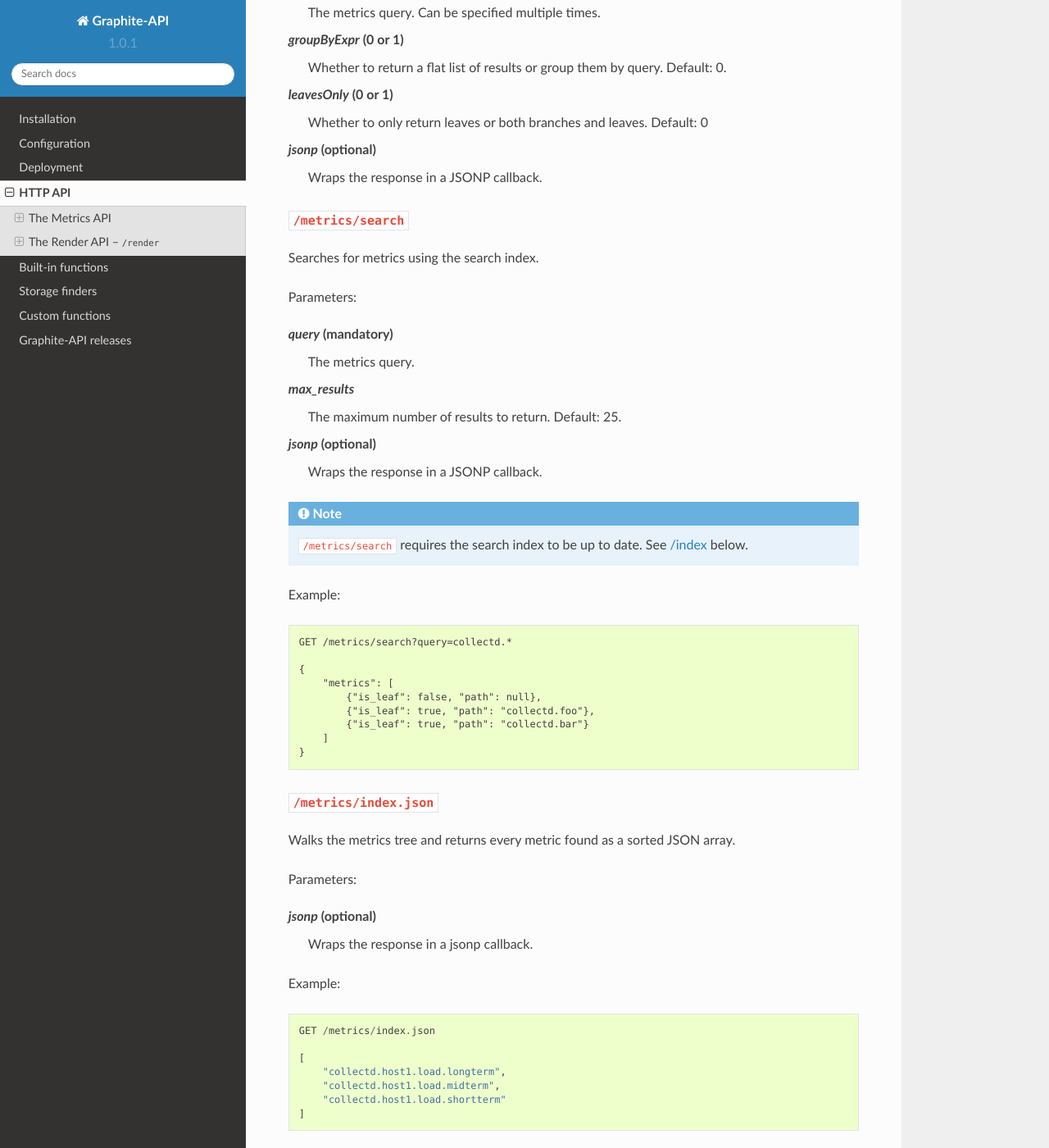
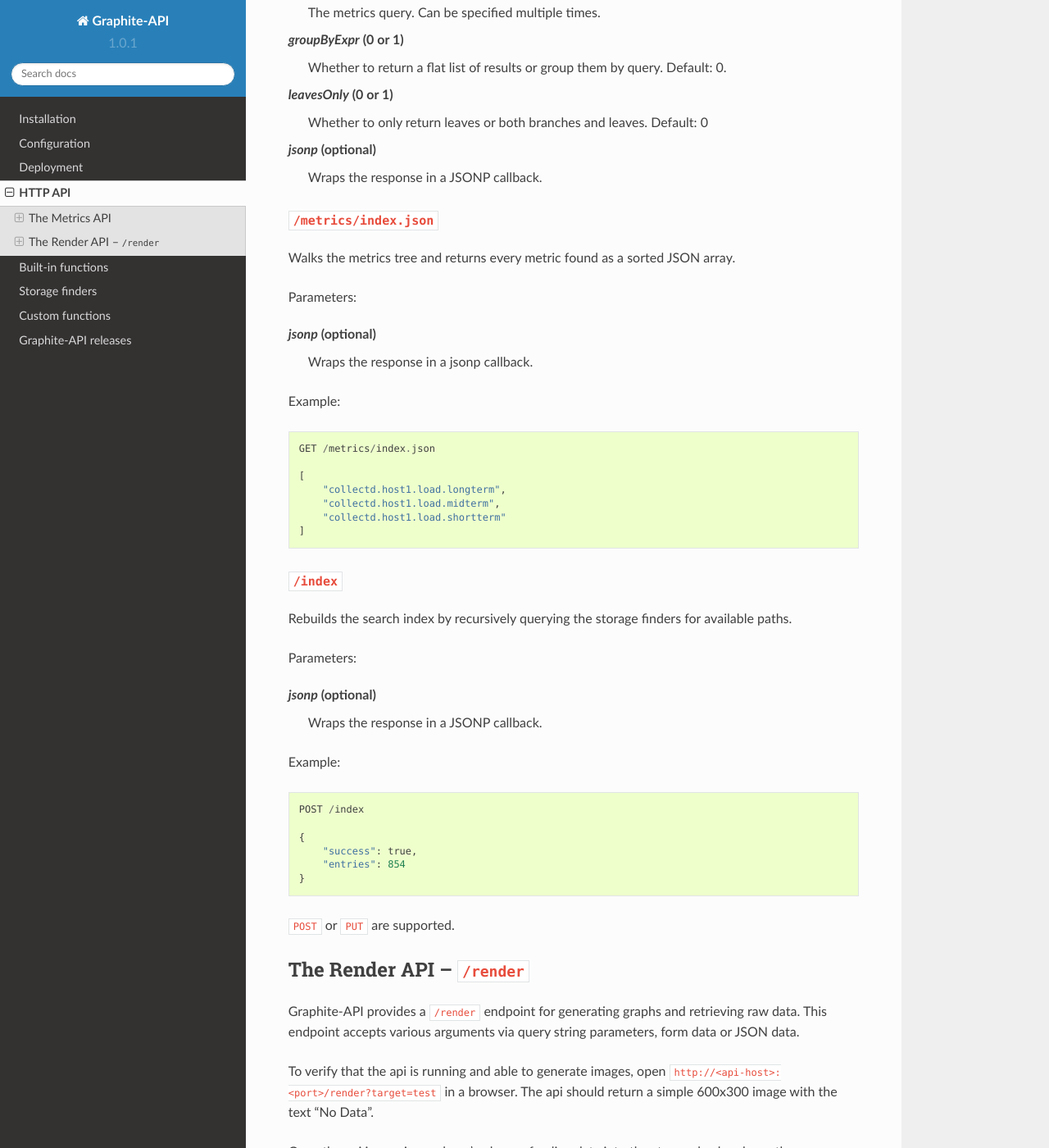
Before and after one commit to brutasse/graphite-api, a Sphinx documentation site: the page built from docs/api.rst, in a window 1280 px wide and 1400 px high, scrolled down 1656 px. Shown: the whole window at 82% size. Built offline with Sphinx 7.4.7 and the Read the Docs theme 2.0.0, drawn with Linux system fonts in a browser that asks for light colours.

Commit message:
Remove the /metrics/search API endpoint

```diff
--- a/docs/api.rst
+++ b/docs/api.rst
@@ -91,39 +91,6 @@
 
 *jsonp* (optional)
   Wraps the response in a JSONP callback.
-
-``/metrics/search``
--------------------
-
-Searches for metrics using the search index.
-
-Parameters:
-
-*query* (mandatory)
-  The metrics query.
-
-*max_results*
-  The maximum number of results to return. Default: 25.
-
-*jsonp* (optional)
-  Wraps the response in a JSONP callback.
-
-.. note::
-
-    ``/metrics/search`` requires the search index to be up to date. See
-    :ref:`/index` below.
-
-Example::
-
-    GET /metrics/search?query=collectd.*
-
-    {
-        "metrics": [
-            {"is_leaf": false, "path": null},
-            {"is_leaf": true, "path": "collectd.foo"},
-            {"is_leaf": true, "path": "collectd.bar"}
-        ]
-    }
 
 ``/metrics/index.json``
 -----------------------
```
Also changed, not shown: 2 other files.
